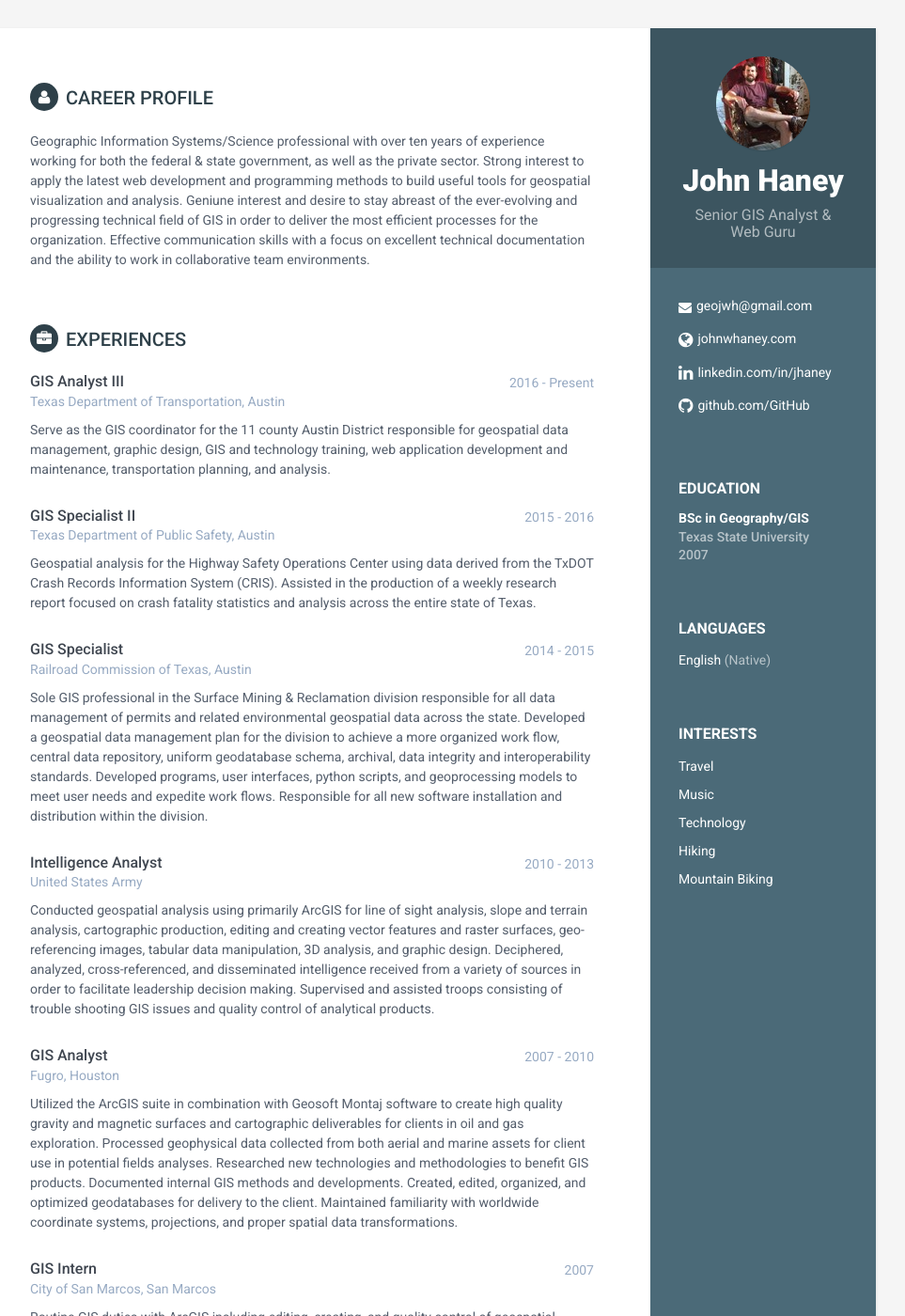
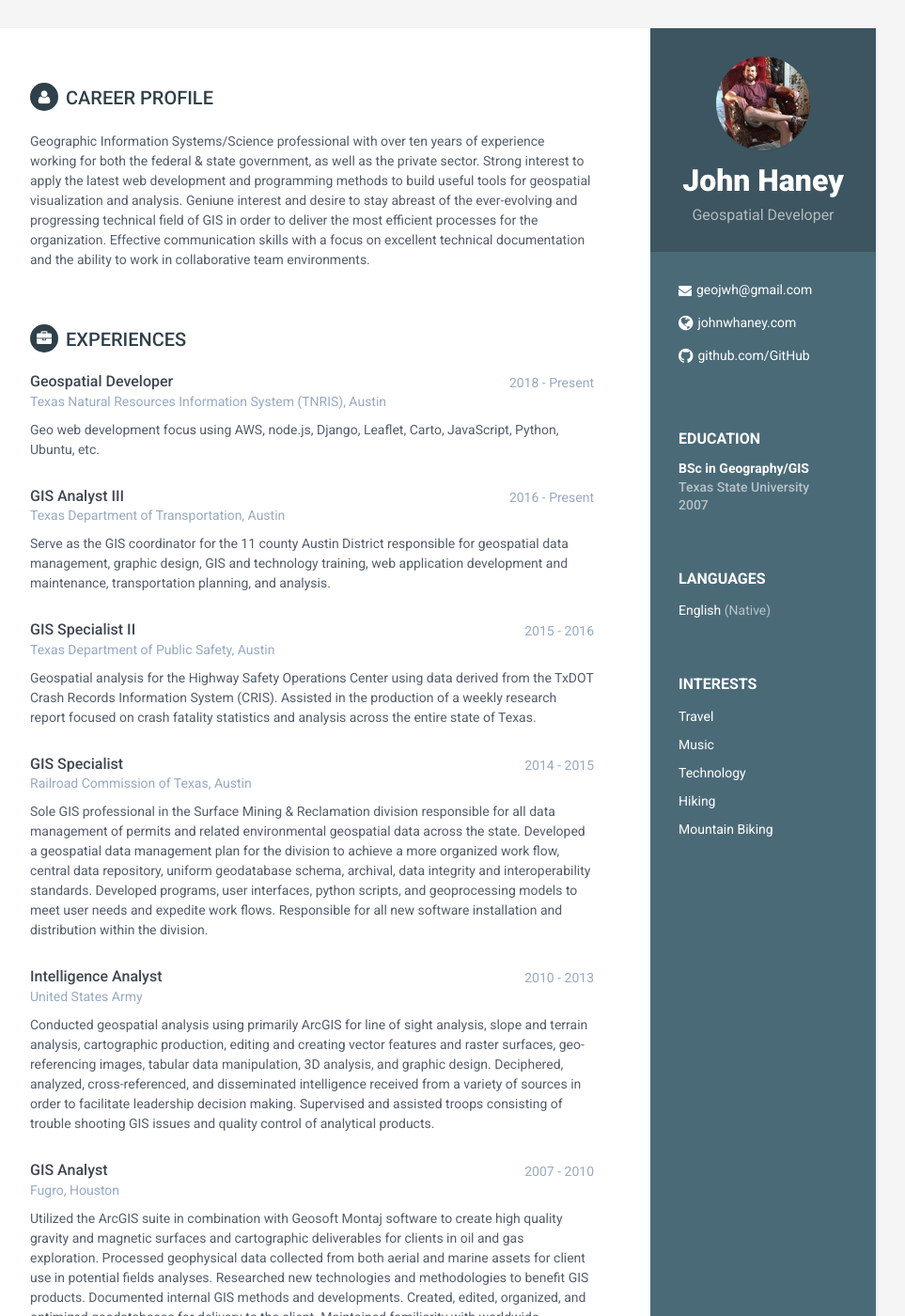
Before and after one commit to jwhaney/resume, a Jekyll site: the page built from index.html, in a window 1280 px wide and 1400 px high. Shown: the whole window at 94% size, without its empty margins (188-1151 px from the left). Built offline with Jekyll 4.4.1, drawn with Linux system fonts in a browser that asks for light colours; some of the changed text lies outside the part shown.

Commit message:
update cv - tnris, remove linkedin

```diff
--- a/_config.yml
+++ b/_config.yml
@@ -14,14 +14,14 @@ style: styles-6
 
 #Profile information
 name: John Haney
-tagline: Senior GIS Analyst & Web Guru
+tagline: Geospatial Developer
 pic: profile.jpg  #place a 100x100 picture inside /assets/images/ folder and provide the name of the file below
 
 #sidebar links
 email: geojwh@gmail.com
 #phone:
 website: johnwhaney.com #do not add http://
-linkedin: jhaney
+linkedin:
 github: jwhaney
 twitter:
 
--- a/_includes/experience.html
+++ b/_includes/experience.html
@@ -1,5 +1,19 @@
 <section class="section experiences-section">
                 <h2 class="section-title"><i class="fa fa-briefcase"></i>Experiences</h2>
+
+                <div class="item">
+                    <div class="meta">
+                        <div class="upper-row">
+                            <h3 class="job-title">Geospatial Developer</h3>
+                            <div class="time">2018 - Present</div>
+                        </div><!--//upper-row-->
+                        <div class="company">Texas Natural Resources Information System (TNRIS), Austin</div>
+                    </div><!--//meta-->
+                    <div class="details">
+                        <p>Geo web development focus using AWS, node.js, Django, Leaflet, Carto, JavaScript, Python, Ubuntu, etc. </p>
+                        <p> </p>
+                    </div><!--//details-->
+                </div><!--//item-->
 
                 <div class="item">
                     <div class="meta">
--- a/_includes/skills.html
+++ b/_includes/skills.html
@@ -3,9 +3,9 @@
                 <div class="skillset">
 
                     <div class="item">
-                      <h3 class="level-title">ArcGIS / ArcGIS Online</h3>
+                      <h3 class="level-title">Linux</h3>
                       <div class="level-bar">
-                          <div class="level-bar-inner" data-level="95%">
+                          <div class="level-bar-inner" data-level="75%">
                           </div>
                       </div><!--//level-bar-->
                     </div><!--//item-->
@@ -13,7 +13,7 @@
                     <div class="item">
                       <h3 class="level-title">QGIS</h3>
                       <div class="level-bar">
-                          <div class="level-bar-inner" data-level="70%">
+                          <div class="level-bar-inner" data-level="75%">
                           </div>
                       </div><!--//level-bar-->
                     </div><!--//item-->
@@ -29,23 +29,23 @@
                     <div class="item">
                       <h3 class="level-title">SQL</h3>
                       <div class="level-bar">
-                          <div class="level-bar-inner" data-level="60%">
+                          <div class="level-bar-inner" data-level="65%">
                           </div>
                       </div><!--//level-bar-->
                     </div><!--//item-->
 
                     <div class="item">
-                      <h3 class="level-title">Javascript / jQuery</h3>
+                      <h3 class="level-title">Javascript</h3>
                       <div class="level-bar">
-                          <div class="level-bar-inner" data-level="60%">
+                          <div class="level-bar-inner" data-level="65%">
                           </div>
                       </div><!--//level-bar-->
                     </div><!--//item-->
 
                     <div class="item">
-                        <h3 class="level-title">Git / GitHub</h3>
+                        <h3 class="level-title">Git</h3>
                         <div class="level-bar">
-                            <div class="level-bar-inner" data-level="80%">
+                            <div class="level-bar-inner" data-level="85%">
                             </div>
                         </div><!--//level-bar-->
                     </div><!--//item-->
```
